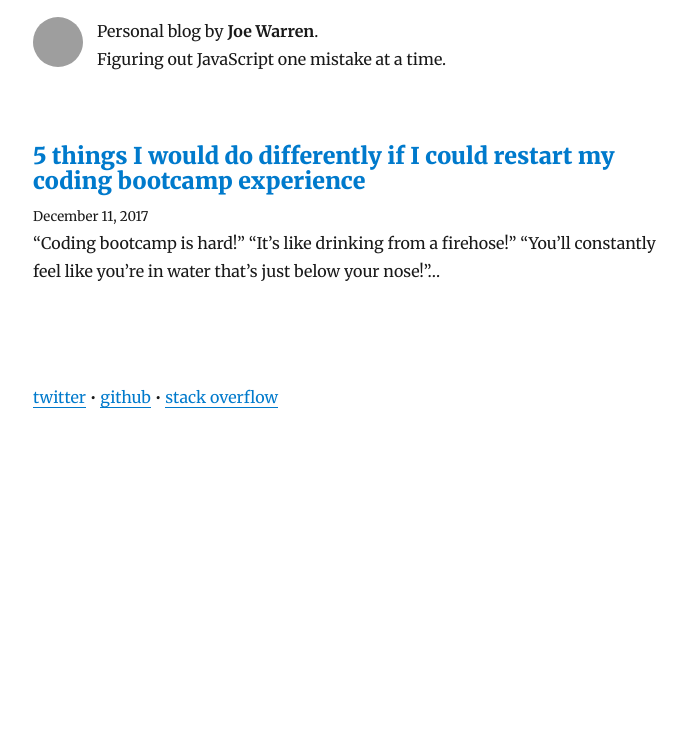
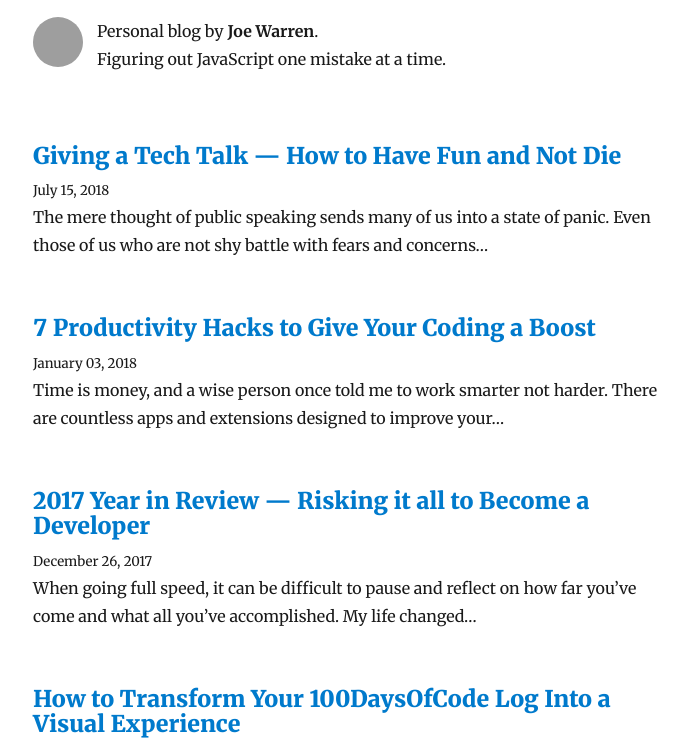
Before and after one commit to MightyJoeW/getScriptOrDieTryin, a Gatsby site: page / in a window 1280 px wide. Shown: the part 207-952 px from the top of the page, without its empty margins (292-980 px from the left). Before the commit the page ends 800 px from the top, so only its background shows below. Built offline with nearby package versions, Linux system fonts and the light colour scheme; Gatsby itself is replaced by a stand-in of ours; some packages are replaced by stand-ins of ours; grey boxes are pictures that could not be loaded.

Commit message:
fix: reinstall yarn to add posts

```diff
--- /dev/null
+++ b/content/blog/2017 Year-in-Review—Risking-it-all-to-Become-a-Developer/index.md
@@ -0,0 +1,6 @@
+---
+title: 2017 Year in Review — Risking it all to Become a Developer
+date: "2017-12-26"
+---
+
+When going full speed, it can be difficult to pause and reflect on how far you’ve come and what all you’ve accomplished. My life changed unexpectedly on multiple occasions, and I found myself as an underutilized 20 something with no clue about what direction my life or career was headed.
--- /dev/null
+++ b/content/blog/7-productivity-hacks-to-give-your-coding-a-boost/index.md
@@ -0,0 +1,6 @@
+---
+title: 7 Productivity Hacks to Give Your Coding a Boost
+date: "2018-01-03"
+---
+
+Time is money, and a wise person once told me to work smarter not harder. There are countless apps and extensions designed to improve your efficiency, and I will be focusing on 7 of my favorites when coding.
--- /dev/null
+++ b/content/blog/Giving-a-Tech-Talk—How-to-Have-Fun-and-Not-Die/index.md
@@ -0,0 +1,6 @@
+---
+title: Giving a Tech Talk — How to Have Fun and Not Die
+date: "2018-07-15"
+---
+
+The mere thought of public speaking sends many of us into a state of panic. Even those of us who are not shy battle with fears and concerns such as:
--- /dev/null
+++ b/content/blog/How-to-Transform-Your-100DaysOfCode-Log-Into-a-Visual-Experience/index.md
@@ -0,0 +1,10 @@
+---
+title: How to Transform Your 100DaysOfCode Log Into a Visual Experience
+date: "2017-12-20"
+---
+
+Learning how to code is an unrivaled modern experience. As an aspiring developer, no matter what level you’re at, you have a unique and fascinating story to tell based on your personal experiences and creations.
+
+However, lacking the ability to effectively tell your story or generate interest can lead to many missed opportunities. Alexander Kallaway’s #100DaysOfCode challenge encourages you to code for at least an hour every day for 100 days. The challenge provides a helpful sample log for documenting and sharing your daily progress.
+
+While I truly appreciate the sample log, the story-teller in me wouldn’t allow my log to look identical to everyone else’s. Plus, I couldn’t imagine anyone reading through my 100 text-based entries (besides possibly my mom).
--- a/src/components/bio/bio.js
+++ b/src/components/bio/bio.js
@@ -30,8 +30,8 @@ function Bio() {
             <div style={{
               flexDirection: 'column'
             }}>
-            <span>Personal blog by <strong>{author}</strong>.</span><br />
-            <span>Figuring out JavaScript one mistake at a time.</span>
+              <span>Personal blog by <strong>{author}</strong>.</span><br />
+              <span>Figuring out JavaScript one mistake at a time.</span>
             </div>
           </div>
         )
--- a/src/templates/blog-post.js
+++ b/src/templates/blog-post.js
@@ -1,4 +1,4 @@
-import React from 'react'
+import React, { Component } from 'react'
 import { Link, graphql } from 'gatsby'
 
 import Bio from '../components/bio/bio'
@@ -6,7 +6,7 @@ import Layout from '../components/layout/layout'
 import SEO from '../components/seo'
 import { rhythm, scale } from '../utils/typography'
 
-class BlogPostTemplate extends React.Component {
+export default class BlogPostTemplate extends Component {
   render() {
     const post = this.props.data.markdownRemark
     const siteTitle = this.props.data.site.siteMetadata.title
@@ -63,8 +63,6 @@ class BlogPostTemplate extends React.Component {
   }
 }
 
-export default BlogPostTemplate
-
 export const pageQuery = graphql`
   query BlogPostBySlug($slug: String!) {
     site {
--- a/src/utils/formatting.js
+++ /dev/null
@@ -1,4 +0,0 @@
-export const formatReadingTime = minutes => {
-  let cups = Math.round(minutes / 5);
-  return `${new Array(cups || 1).fill('☕️').join('')} ${minutes} min read`;
-}
```
Also changed, not shown: src/__tests__/404.test.js (renamed from src/pages/404.test.js, +1 -1 lines), src/pages/404.js (+3 -5 lines), src/pages/index.js (+8 -9 lines), content/blog/5-things-I-would-do-differently-if-I-could-restart-my-coding-bootcamp-experience/index.md (line endings or trailing spaces), src/pages/index.test.js (deleted), 1 other file.
